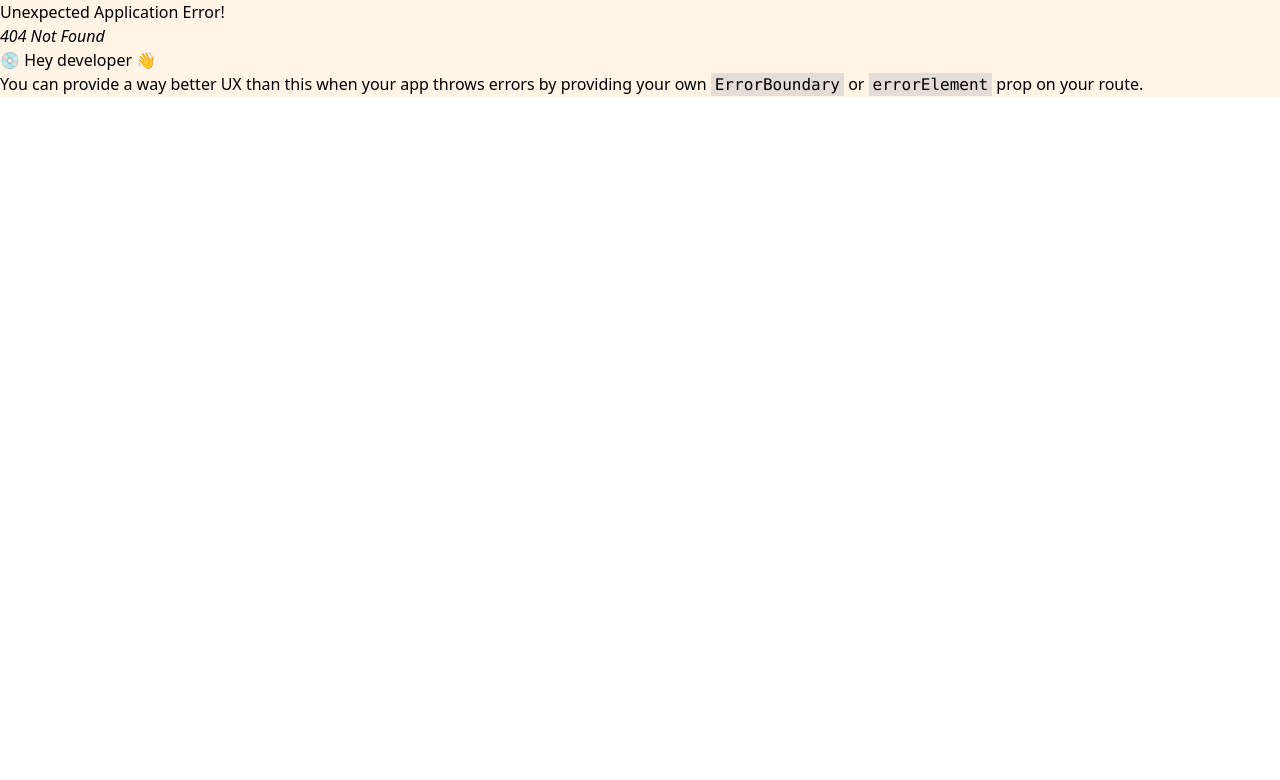
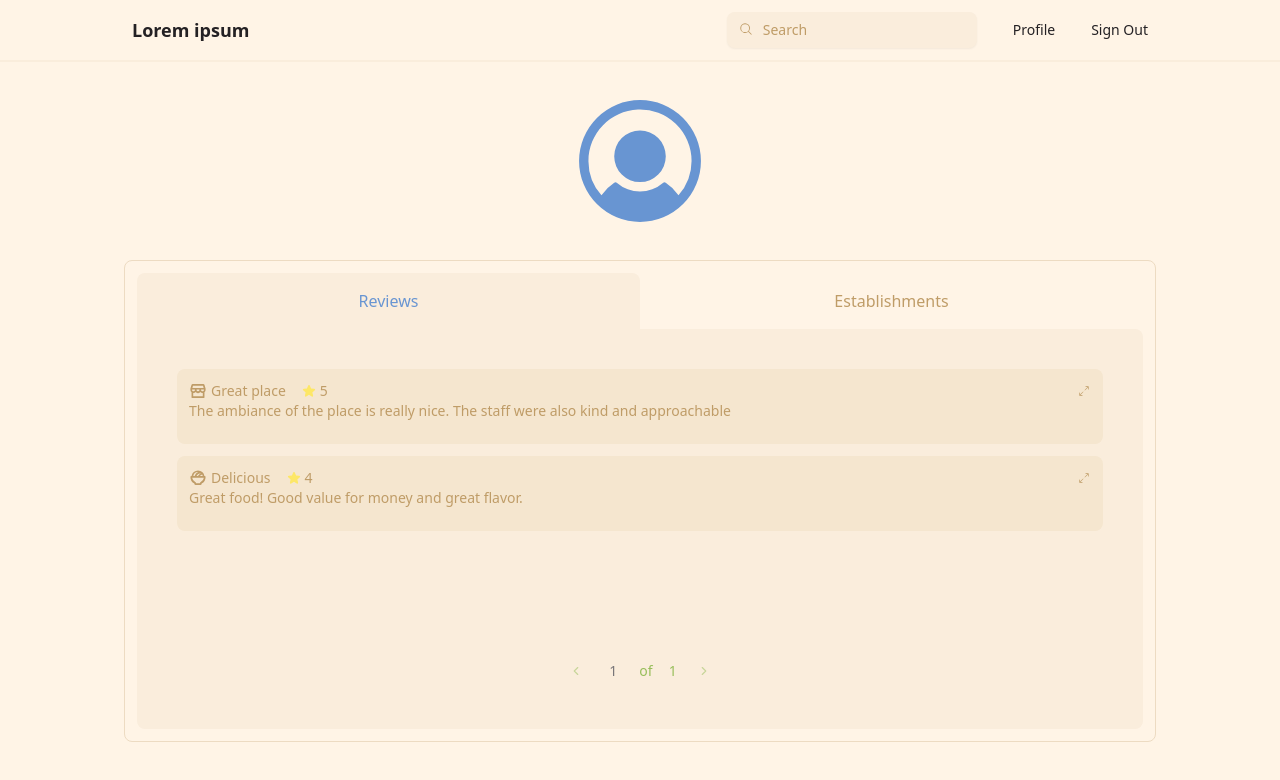
Before and after one commit to jedalain/cmsc-127-project, a React (Vite) app in the folder frontend/: page /profile in a window 1280 px wide. Before the commit this address had no page. Shown: the top 780 px of the page. Built offline with nearby package versions, Linux system fonts and the light colour scheme.

Commit message:
feat: added components for user profile

```diff
--- a/frontend/src/App.tsx
+++ b/frontend/src/App.tsx
@@ -7,6 +7,7 @@ import SignUp from "./pages/SignUp.tsx";
 import LoggedInPage from "./pages/LoggedInPage.tsx";
 import LoggedOutPage from "./pages/LoggedOutPage.tsx";
 import Feed from "./pages/Feed.tsx";
+import Profile from "./pages/Profile.tsx";
 
 function App() {
   const [isLoggedIn, setIsLoggedIn] = useState<boolean>(false);
@@ -37,6 +38,18 @@ function App() {
       ),
     },
     {
+      path: "/profile",
+      element: isLoggedIn ? (
+        <LoggedOutPage>
+          <Feed />
+        </LoggedOutPage>
+      ) : (
+        <LoggedInPage>
+          <Profile />
+        </LoggedInPage>
+      ),
+    },
+    {
       path: "/sign-in",
       element: <SignIn />,
     },
--- a/frontend/src/components/InputField.tsx
+++ b/frontend/src/components/InputField.tsx
@@ -11,6 +11,7 @@ interface InputFieldProps {
   error?: string;
   id?: string;
   disabled?: boolean;
+  defaultValue?: string | number;
   type: string;
   name: string;
   onChange: (e: ChangeEvent<HTMLInputElement>) => void;
@@ -120,6 +121,7 @@ export function InputField(props: InputFieldProps) {
               focusedIcon();
               focusedField();
             }}
+            defaultValue={props.defaultValue ? props.defaultValue : ""}
             onChange={props.onChange}
             onKeyDown={props.onEnter ? props.onEnter : undefined}
           />
@@ -145,6 +147,7 @@ export function InputField(props: InputFieldProps) {
             } py-2 pe-11 placeholder:text-base127d text-black127 placeholder:font-light text-sm shadow-sm transition-all ${borderColor} disabled:pointer-events-none disabled:opacity-50`}
             placeholder={props.placeholder ? props.placeholder : ""}
             disabled={props.disabled ? props.disabled : false}
+            defaultValue={props.defaultValue ? props.defaultValue : ""}
             onChange={props.onChange}
             onKeyDown={props.onEnter ? props.onEnter : undefined}
           />
--- a/frontend/src/components/TextAreaField.tsx
+++ b/frontend/src/components/TextAreaField.tsx
@@ -10,6 +10,7 @@ interface TextAreaFieldProps {
   error?: string;
   id?: string;
   disabled?: boolean;
+  defaultValue?: string;
   name: string;
   onChange: (e: ChangeEvent<HTMLTextAreaElement>) => void;
   onEnter?: (e: KeyboardEvent<HTMLTextAreaElement>) => void;
@@ -103,6 +104,7 @@ export function TextAreaField(props: TextAreaFieldProps) {
               focusedIcon();
               focusedField();
             }}
+            defaultValue={props.defaultValue ? props.defaultValue : ""}
             onBlur={() => {
               focusedIcon();
               focusedField();
@@ -120,6 +122,7 @@ export function TextAreaField(props: TextAreaFieldProps) {
             className={`block w-full resize-y max-h-[200px] rounded-lg bg-base127b outline-none border-none pl-3 py-2 pe-11 placeholder:text-base127d text-black127 placeholder:font-light text-sm shadow-sm transition-all ${borderColor} disabled:pointer-events-none disabled:opacity-50`}
             placeholder={props.placeholder ? props.placeholder : ""}
             disabled={props.disabled ? props.disabled : false}
+            defaultValue={props.defaultValue ? props.defaultValue : ""}
             onChange={props.onChange}
             onKeyDown={props.onEnter ? props.onEnter : undefined}
           />
--- a/frontend/src/components/feed/ESTStarRating.tsx
+++ b/frontend/src/components/feed/ESTStarRating.tsx
@@ -5,11 +5,14 @@ interface ESTStarRatingProps {
   name: string;
   id?: string;
   error?: string;
+  defaultValue?: number;
   onChange: (e: ChangeEvent<HTMLInputElement>) => void;
 }
 
 export const ESTStarRating = (props: ESTStarRatingProps) => {
-  const [rating, setRating] = useState<number>(0);
+  const [rating, setRating] = useState<number>(
+    props.defaultValue ? props.defaultValue : 0
+  );
   const [hover, setHover] = useState<number>(0);
 
   const handleClick = (value: number) => {
--- a/frontend/src/components/feed/ReviewModal.tsx
+++ b/frontend/src/components/feed/ReviewModal.tsx
@@ -13,14 +13,17 @@ import { InputField } from "../InputField.tsx";
 import { Button } from "../Button.tsx";
 import { TextAreaField } from "../TextAreaField.tsx";
 import { ESTStarRating } from "./ESTStarRating.tsx";
+import { review } from "../../models/Models.tsx";
 
 interface ReviewModalProps {
+  action: string;
+  review?: review;
   setAlertBubble: Dispatch<SetStateAction<JSX.Element | null>>;
   closeModal: () => void;
 }
 
 /**
- * CPEditProfile
+ * ReviewModal
  *
  * @param userDetails details of an instance of the User class
  * @param editProfile updates user profile data, when changes were saved, from the server
@@ -29,10 +32,10 @@ interface ReviewModalProps {
  * @returns modal for editing profile
  */
 export function ReviewModal(props: ReviewModalProps) {
-  const [estReview, setEstReview] = useState<reviewData>({
-    title: "",
-    comment: "",
-    rating: 0,
+  const [review, setReview] = useState<reviewData>({
+    title: props.review ? props.review.title : "",
+    comment: props.review ? props.review.comment : "",
+    rating: props.review ? props.review.rating : 0,
   });
   const [errors, setErrors] = useState<reviewErrors | null>(null);
 
@@ -40,7 +43,7 @@ export function ReviewModal(props: ReviewModalProps) {
   const handleUserInput = (e: ChangeEvent<HTMLInputElement>) => {
     const { name, value } = e.target;
 
-    setEstReview((prevState) => ({
+    setReview((prevState) => ({
       ...prevState,
       [name]: name === "rating" ? parseInt(value) : value,
     }));
@@ -48,7 +51,7 @@ export function ReviewModal(props: ReviewModalProps) {
 
   const handleTextAreaInput = (e: ChangeEvent<HTMLTextAreaElement>) => {
     const { name, value } = e.target;
-    setEstReview((prevState) => ({
+    setReview((prevState) => ({
       ...prevState,
       [name]: value,
     }));
@@ -59,7 +62,7 @@ export function ReviewModal(props: ReviewModalProps) {
     e.preventDefault();
 
     try {
-      reviewSchema.parse(estReview);
+      reviewSchema.parse(review);
       setErrors(null);
       props.closeModal();
     } catch (error) {
@@ -75,7 +78,7 @@ export function ReviewModal(props: ReviewModalProps) {
 
     // reset inputs
     setErrors(null);
-    setEstReview({
+    setReview({
       title: "",
       comment: "",
       rating: 0,
@@ -112,7 +115,8 @@ export function ReviewModal(props: ReviewModalProps) {
           <div className="pointer-events-auto flex h-full w-full flex-col rounded-xl border border-base127c bg-base127 shadow-md">
             <div className="flex items-center justify-between border-b border-base127c px-4 py-3">
               <h3 className="flex w-full justify-center text-xl font-semibold text-green0">
-                Add a review
+                {props.action === "edit" && "Edit review"}
+                {props.action === "add" && "Add a review"}
               </h3>
 
               <button
@@ -149,6 +153,7 @@ export function ReviewModal(props: ReviewModalProps) {
                     ?.message
                 }
                 name="rating"
+                defaultValue={props.review ? props.review.rating : 0}
                 onChange={handleUserInput}
               />
 
@@ -157,6 +162,7 @@ export function ReviewModal(props: ReviewModalProps) {
                 name="title"
                 label="Title"
                 placeholder="Enter title"
+                defaultValue={props.review ? props.review.title : ""}
                 error={
                   errors?.errors.find((error) => error.path[0] === "title")
                     ?.message
@@ -168,6 +174,7 @@ export function ReviewModal(props: ReviewModalProps) {
                 name="comment"
                 label="Comment"
                 placeholder="Enter review"
+                defaultValue={props.review ? props.review.comment : ""}
                 error={
                   errors?.errors.find((error) => error.path[0] === "comment")
                     ?.message
--- /dev/null
+++ b/frontend/src/components/profile/PREstablishments.tsx
@@ -0,0 +1,46 @@
+import { useState } from "react";
+import { foodEstablishment, mcdo } from "../../models/Models.tsx";
+import { PiArrowsOutSimpleLight, PiStarFill } from "react-icons/pi";
+
+export default function PREstablishments() {
+  const [chosenEstablishment, setChosenEstablishment] =
+    useState<foodEstablishment | null>(null);
+  const [establishments, setEstablishments] = useState<foodEstablishment[]>([
+    mcdo,
+    mcdo,
+    mcdo,
+    mcdo,
+    mcdo,
+    mcdo,
+    mcdo,
+  ]);
+
+  return (
+    <div className="h-full w-full gap-3 grid grid-cols-3 grid-rows-3">
+      {establishments.map((establishment, index) => {
+        return (
+          <div key={index} className="w-full h-full flex flex-col gap-3">
+            <div className="text-base127d gap-2 bg-base127b2 flex flex-col text-sm rounded-lg p-3 w-full h-[75px]">
+              <span className="flex items-center justify-between font-medium">
+                <span className="flex gap-1 line-clamp-1 items-center">
+                  {establishment.name}
+                </span>
+                <span
+                  className="cursor-pointer hover:opacity-70 transition-all active:scale-95"
+                  onClick={() => {
+                    setChosenEstablishment(establishment);
+                  }}
+                >
+                  <PiArrowsOutSimpleLight />
+                </span>
+              </span>
+              <span className="flex items-center gap-1 font-normal">
+                <PiStarFill color="#FDE767" /> {establishment.avgRating}
+              </span>
+            </div>
+          </div>
+        );
+      })}
+    </div>
+  );
+}
--- /dev/null
+++ b/frontend/src/components/profile/PRReviews.tsx
@@ -0,0 +1,82 @@
+import { useState } from "react";
+import {
+  PiArrowsOutSimpleLight,
+  PiBowlFoodBold,
+  PiStarFill,
+  PiStorefrontBold,
+} from "react-icons/pi";
+
+import {
+  establishmentReview,
+  foodReview,
+  review,
+} from "../../models/Models.tsx";
+import { ReviewModal } from "../feed/ReviewModal.tsx";
+
+interface PRReviewsProps {
+  currentPage: number;
+  reviewsPerPage: number;
+  filter: string;
+}
+
+export default function PRReviews(props: PRReviewsProps) {
+  const [expanded, setExpanded] = useState<boolean>(false);
+  const [chosenReview, setChosenReview] = useState<review | null>(null);
+  const [reviews, setReviews] = useState<review[]>([
+    establishmentReview,
+    foodReview,
+  ]);
+
+  /** Function - closes the review modal */
+  const toggleModal = () => {
+    setExpanded(!expanded);
+  };
+
+  return reviews.length > 0 ? (
+    <div className="h-full w-full gap-3 items-stretch flex flex-col">
+      {reviews.map((review, index) => {
+        return (
+          <div key={index} className="w-full h-full flex flex-col gap-3">
+            <div className="text-base127d bg-base127b2 flex flex-col text-sm rounded-lg p-3 w-full h-[75px]">
+              <span className="flex items-center justify-between font-medium">
+                <span className="flex gap-1 items-center">
+                  {review.foodItemId ? (
+                    <PiBowlFoodBold size={18} />
+                  ) : (
+                    <PiStorefrontBold size={18} />
+                  )}
+                  {review.title}
+                  <span className="flex pl-3 items-center gap-1 font-normal">
+                    <PiStarFill color="#FDE767" /> {review.rating}
+                  </span>
+                </span>
+                <span
+                  className="cursor-pointer hover:opacity-70 transition-all active:scale-95"
+                  onClick={() => {
+                    toggleModal();
+                    setChosenReview(review);
+                  }}
+                >
+                  <PiArrowsOutSimpleLight />
+                </span>
+              </span>
+
+              <div className="text-justify line-clamp-1">{review.comment}</div>
+            </div>
+          </div>
+        );
+      })}
+
+      {expanded && chosenReview && (
+        <ReviewModal
+          action="edit"
+          review={chosenReview}
+          closeModal={toggleModal}
+          setAlertBubble={() => {}}
+        />
+      )}
+    </div>
+  ) : (
+    ""
+  );
+}
--- /dev/null
+++ b/frontend/src/components/profile/PRTabs.tsx
@@ -0,0 +1,42 @@
+import { Dispatch, SetStateAction } from "react";
+
+interface PRTabsProps {
+  activeTab: string;
+  setActiveTab: Dispatch<SetStateAction<string>>;
+}
+
+/**
+ * PRTabs
+ *
+ * @param activeTab current selected tab
+ * @param setActiveTab function that sets the active tab
+ *
+ * @returns clickable tabs
+ */
+export function PRTabs(props: PRTabsProps) {
+  return (
+    <ul className="flex w-full min-w-[400px] items-center justify-between">
+      <li
+        className={`h-full w-full flex-1 py-4 ${
+          props.activeTab === "reviews"
+            ? "rounded-t-lg bg-base127b font-medium text-blue127"
+            : "text-base127d"
+        }`}
+        onClick={() => props.setActiveTab("reviews")}
+      >
+        <button className="h-full w-full">Reviews</button>
+      </li>
+
+      <li
+        className={`h-full w-full flex-1 py-4 ${
+          props.activeTab === "establishments"
+            ? "rounded-t-lg bg-base127b font-medium text-blue127"
+            : "text-base127d"
+        }`}
+        onClick={() => props.setActiveTab("establishments")}
+      >
+        <button className="h-full w-full">Establishments</button>
+      </li>
+    </ul>
+  );
+}
--- a/frontend/src/models/Models.tsx
+++ b/frontend/src/models/Models.tsx
@@ -30,6 +30,17 @@ export interface foodEstablishment {
   userId: string;
 }
 
+export interface user {
+  userId: string;
+  role: string;
+  email: string;
+  fname: string;
+  mname: string;
+  lname: string;
+  establishments: foodEstablishment[];
+  reviews: review[];
+}
+
 /**
  *
  * SAMPLE DATA
@@ -38,7 +49,7 @@ export interface foodEstablishment {
 export const foodReview: review = {
   reviewId: "rev123",
   title: "Delicious",
-  rating: 4.89,
+  rating: 4,
   comment: "Great food! Good value for money and great flavor.",
   dateCreated: new Date("05/26/2024"),
   dateModified: new Date("05/26/2024"),
@@ -49,7 +60,7 @@ export const foodReview: review = {
 export const establishmentReview: review = {
   reviewId: "rev123",
   title: "Great place",
-  rating: 4.9,
+  rating: 5,
   comment:
     "The ambiance of the place is really nice. The staff were also kind and approachable",
   dateCreated: new Date("05/26/2024"),
--- /dev/null
+++ b/frontend/src/pages/Profile.tsx
@@ -0,0 +1,69 @@
+import { useState } from "react";
+import { AnimatePresence, motion as m } from "framer-motion";
+import { PiUserCircleFill } from "react-icons/pi";
+import { PRTabs } from "../components/profile/PRTabs";
+import PRReviews from "../components/profile/PRReviews";
+import { Pagination } from "../components/Pagination.tsx";
+import PREstablishments from "../components/profile/PREstablishments.tsx";
+
+export default function Profile() {
+  const [activeTab, setActiveTab] = useState<string>("reviews");
+
+  return (
+    <m.div
+      initial={{ opacity: 0, scale: 0.75 }}
+      animate={{ opacity: 1, scale: 1 }}
+      transition={{
+        duration: 0.6,
+        delay: 0.05,
+        ease: [0, 0.71, 0.2, 1.01],
+      }}
+      className="flex h-full w-full flex-col items-center justify-center"
+    >
+      <div className="flex h-full w-full max-w-[1080px] flex-col gap-3 p-6">
+        <div className="flex h-full gap-6 min-h-screen flex-col">
+          <div className="flex flex-col items-center text-blue127 w-full">
+            <PiUserCircleFill size={150} />
+            <span></span>
+          </div>
+
+          <div className="w-full h-full flex flex-col overflow-auto rounded-lg border border-base127c p-3">
+            <div className="sticky left-0">
+              <PRTabs activeTab={activeTab} setActiveTab={setActiveTab} />
+            </div>
+
+            <div
+              className={`z-0 h-full min-h-[400px] items-center flex flex-col justify-between w-full min-w-[600px] rounded-lg bg-base127b p-10 ${
+                activeTab === "reviews" ? "rounded-tl-none" : "rounded-tr-none"
+              }`}
+            >
+              <AnimatePresence mode="wait">
+                <m.div
+                  key={activeTab}
+                  initial={{ opacity: 0, x: -25 }}
+                  animate={{ opacity: 1, x: 0 }}
+                  exit={{ opacity: 0, x: 25 }}
+                  transition={{ duration: 0.25, ease: "easeInOut" }}
+                  className="w-full"
+                >
+                  {activeTab === "reviews" && (
+                    <PRReviews currentPage={1} filter="" reviewsPerPage={10} />
+                  )}
+
+                  {activeTab === "establishments" && <PREstablishments />}
+                </m.div>
+              </AnimatePresence>
+              <div className="flex items-center">
+                <Pagination
+                  currentPage={1}
+                  totalPages={1}
+                  setCurrentPage={() => {}}
+                />
+              </div>
+            </div>
+          </div>
+        </div>
+      </div>
+    </m.div>
+  );
+}
--- a/frontend/tailwind.config.js
+++ b/frontend/tailwind.config.js
@@ -1,27 +1,25 @@
 /** @type {import('tailwindcss').Config} */
 export default {
-  content: [
-    "./index.html",
-    "./src/**/*.{js,ts,jsx,tsx}",
-  ],
+  content: ["./index.html", "./src/**/*.{js,ts,jsx,tsx}"],
   theme: {
     extend: {
       colors: {
-          'base127': '#fff4e6',
-          'base127b': '#faeddc',
-          'base127c': '#eddbc2',
-          'base127d': '#bf9c67',
-          'black127': '#242124',
-          'gray127': '#787578',
-          'red127': "#D04848",
-          'red127b': "#f74d40",
-          'orange127z': "#fcc36a",
-          'orange127': "#F3B95F",
-          'orange127a': "#ebaf52",
-          'orange127c': "#BC6C25",
-          'green127': '#97BE5A',
-          'blue127': '#6895D2',
-          'blue127b': '#5a87c4',
+        base127: "#fff4e6",
+        base127b: "#faeddc",
+        base127b2: "#F5E6CF",
+        base127c: "#eddbc2",
+        base127d: "#bf9c67",
+        black127: "#242124",
+        gray127: "#787578",
+        red127: "#D04848",
+        red127b: "#f74d40",
+        orange127z: "#fcc36a",
+        orange127: "#F3B95F",
+        orange127a: "#ebaf52",
+        orange127c: "#BC6C25",
+        green127: "#97BE5A",
+        blue127: "#6895D2",
+        blue127b: "#5a87c4",
       },
 
       screens: {
@@ -31,4 +29,4 @@ export default {
     },
   },
   plugins: [],
-}
+};
```
Also changed, not shown: frontend/src/components/profile/PREmpty.tsx (added). Lines whose indentation alone changed are shown as unchanged.
